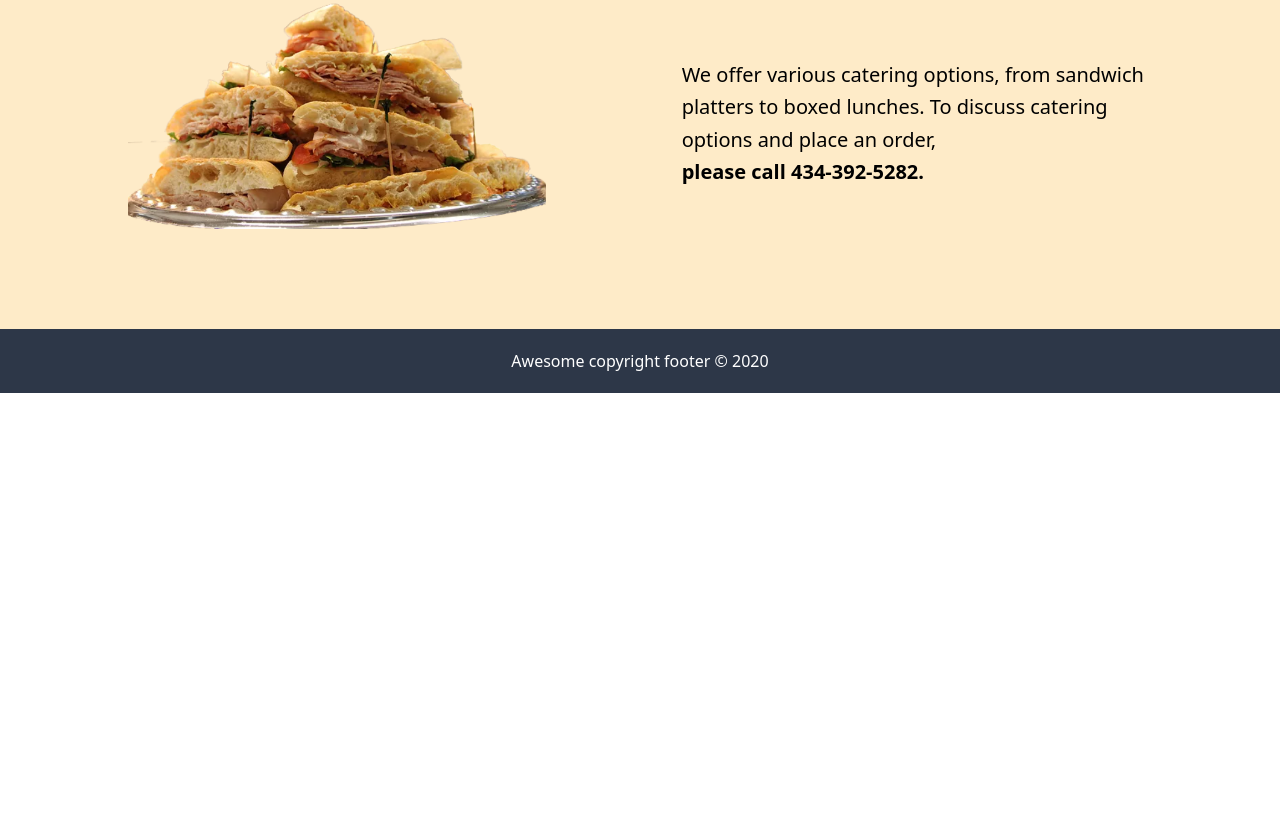
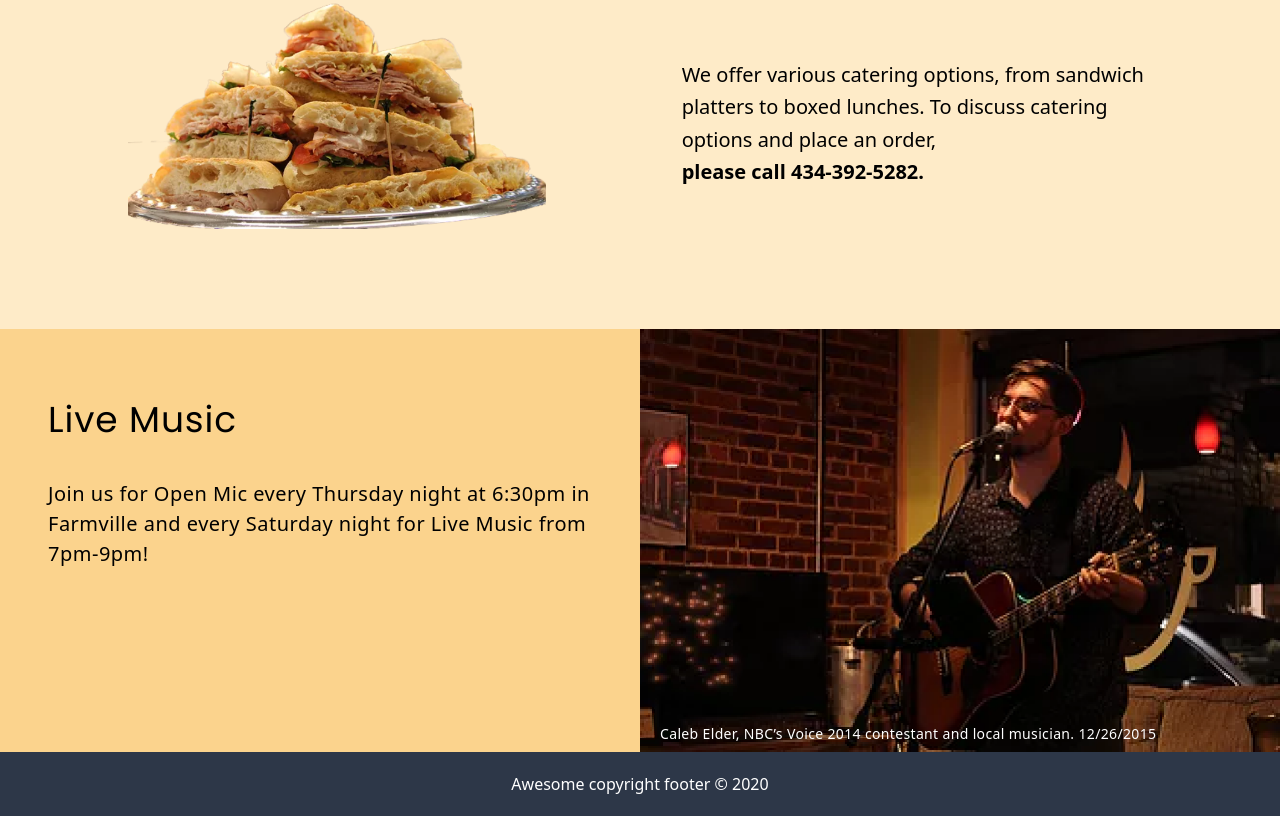
Before and after one commit to AbhishekkGautam/marvel-coffee-house, a Gatsby site: page / in a window 1280 px wide. Shown: the part 1205-2021 px from the top of the page. Before the commit the page ends 1598 px from the top, so only its background shows below. Built offline with nearby package versions, Linux system fonts and the light colour scheme; Gatsby itself is replaced by a stand-in of ours.

Commit message:
Update index.js

```diff
--- a/src/pages/index.js
+++ b/src/pages/index.js
@@ -6,6 +6,7 @@ import SEO from "../components/seo"
 import HeroSection from "../components/HeroSection"
 import VisitUs from "../components/VisitUs"
 import CateringSection from "../components/CateringSection"
+import MusicSection from "../components/MusicSection"
 
 const IndexPage = ({ data }) => (
   <Layout>
@@ -16,6 +17,7 @@ const IndexPage = ({ data }) => (
     />
     <VisitUs />
     <CateringSection />
+    <MusicSection />
   </Layout>
 )
 
```
